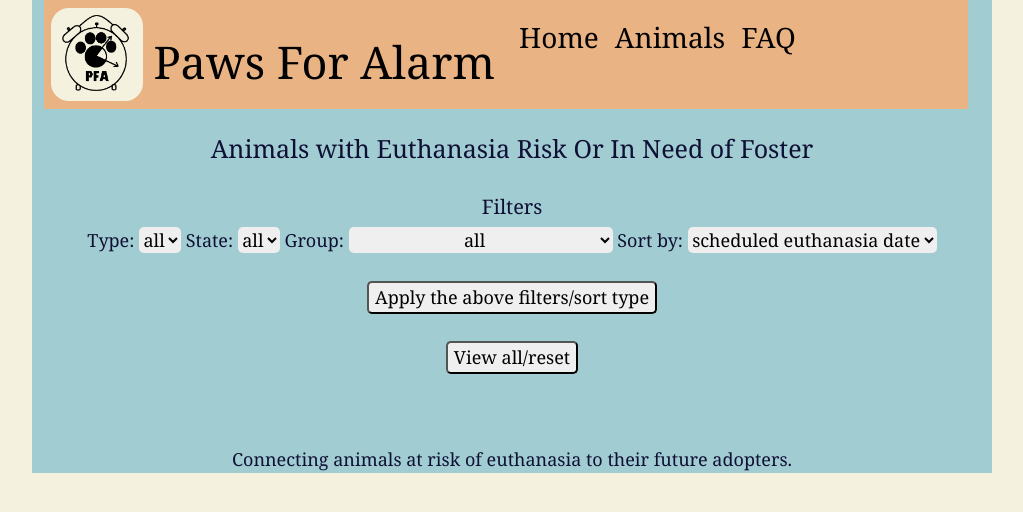
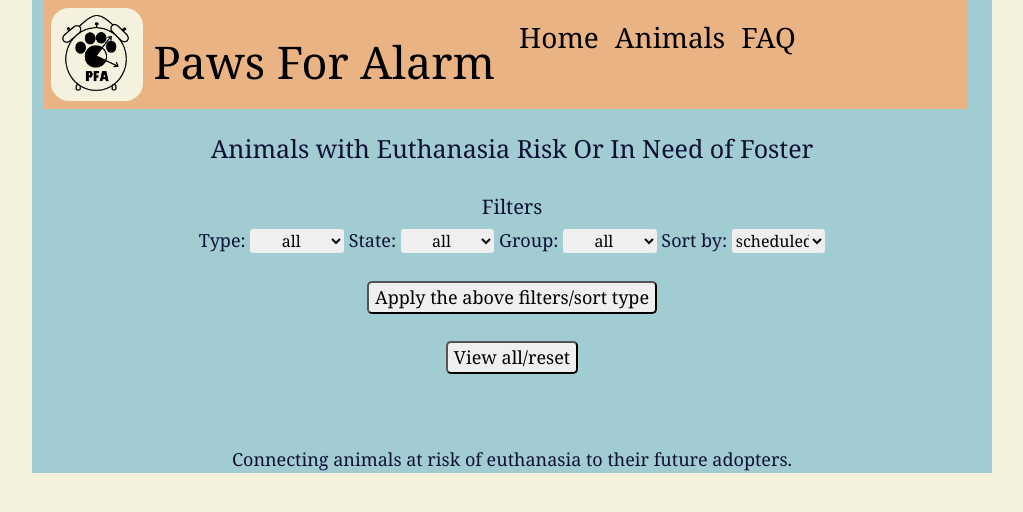
Before and after one commit to katconnors/pawsforalarm, a Flask app: page /animals in a window 1280 px wide. Shown: the top 512 px of the page, without its empty margins (128-1151 px from the left). Run offline with Flask 2, Linux system fonts and the light colour scheme; data that the repository does not hold is empty.

Commit message:
percent sizing for dropdowns

```diff
--- a/static/stylesheet.css
+++ b/static/stylesheet.css
@@ -157,9 +157,10 @@ img {
 
 .dropdown select{
     text-align:center;
-    font-size: 18px;
+    font-size: 16px;
     border: 0px solid black;
-    border-radius: 5px;
+    border-radius: 3px;
+    width: 10%;
 
 }
 
```
